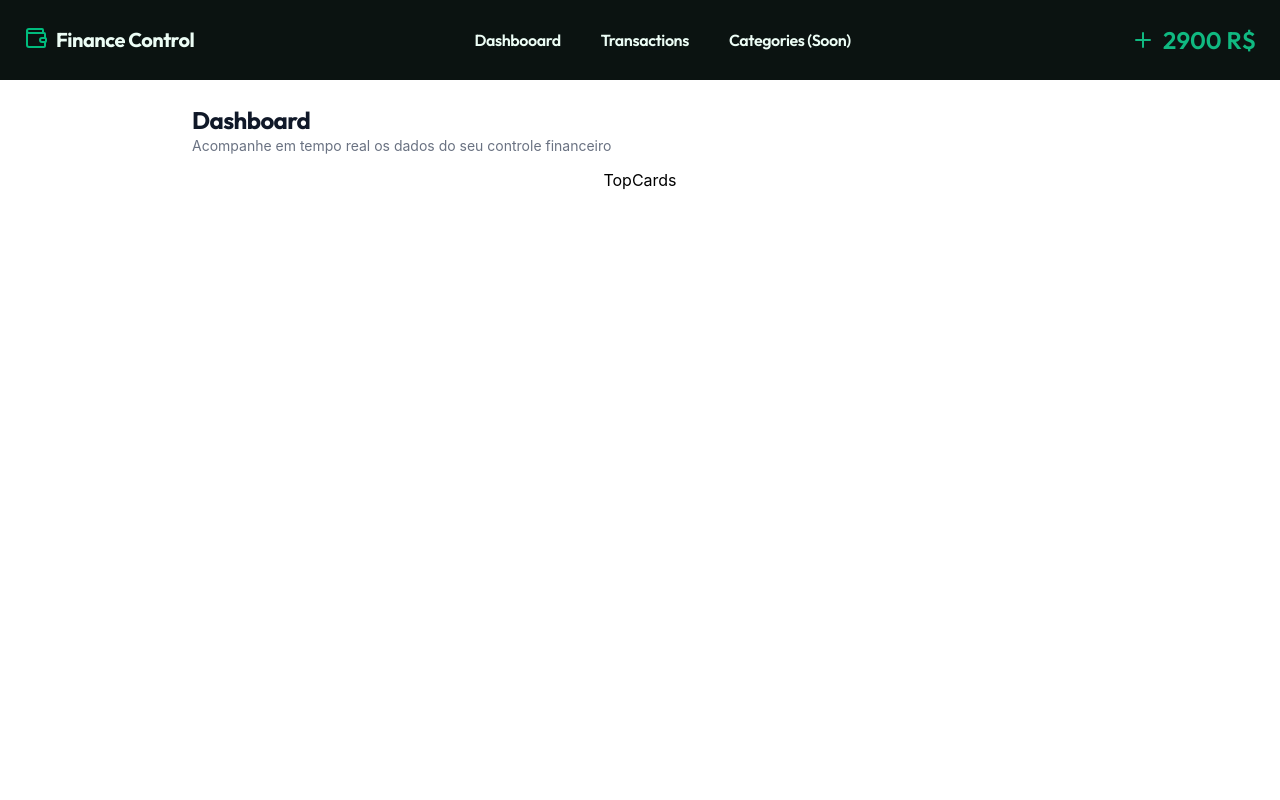
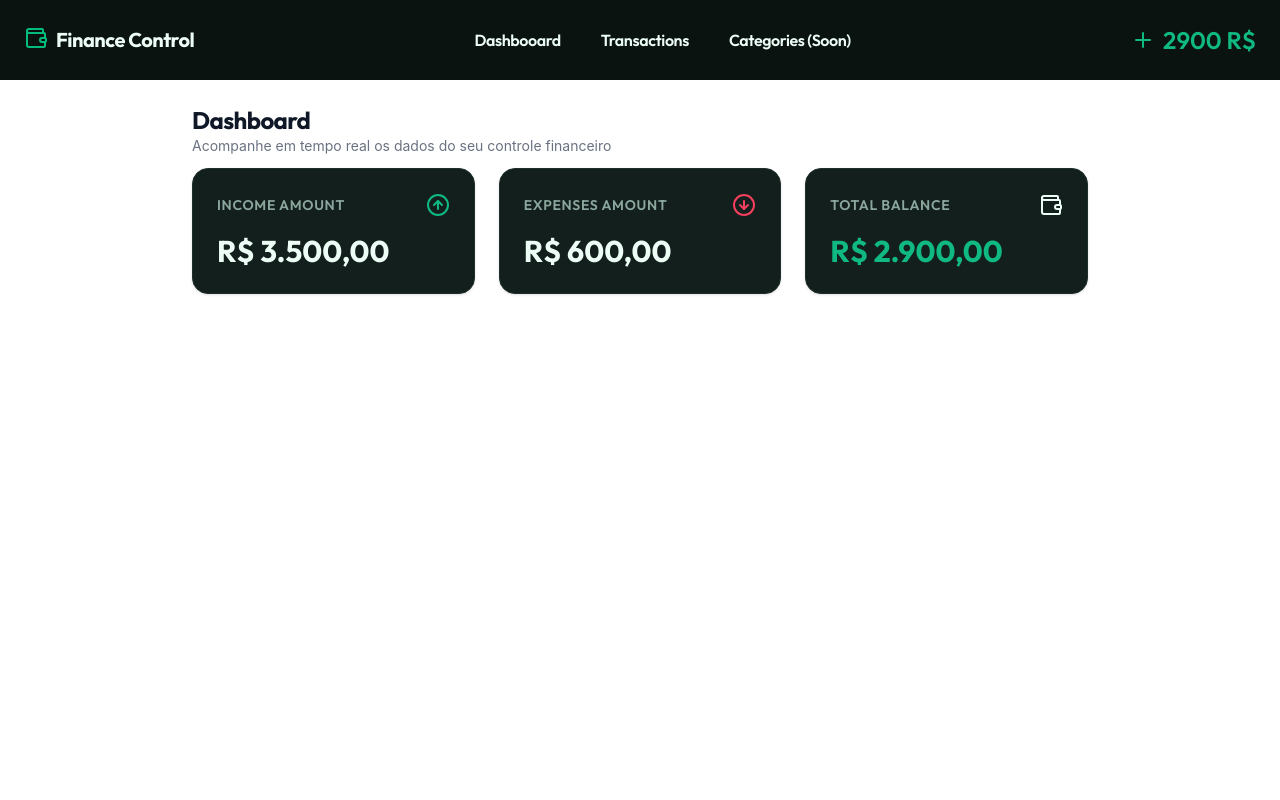
Before and after one commit to daveesin/finance-crud, a React (Vite) app: page /dashboard in a window 1280 px wide. Shown: the top 800 px of the page. Built offline with nearby package versions, Linux system fonts and the light colour scheme.

Commit message:
Style and create the consts to calculate the amounts to TopCards component

```diff
--- a/src/components/dashboard/TopCards.jsx
+++ b/src/components/dashboard/TopCards.jsx
@@ -1,8 +1,75 @@
+import { useOutletContext } from "react-router-dom";
+import { ArrowUpCircle, ArrowDownCircle, Wallet } from "lucide-react";
+
 function TopCards() {
+
+    const { transactions } = useOutletContext();
+
+    const incomeAmount = transactions
+        .filter((t) => t.type === 'income')
+        .reduce((acc, t) => acc + Number(t.amount || 0), 0);
+
+    const expenseAmount = transactions
+        .filter((t) => t.type === 'expense')
+        .reduce((acc, t) => acc + Number(t.amount || 0), 0);
+
+    const totalBalance = incomeAmount - expenseAmount;
+
+    const formatCurrency = (value) => {
+        return new Intl.NumberFormat("pt-BR", {
+            style: "currency",
+            currency: "BRL",
+        }).format(value);
+    };
+
     return(
+        <div className="w-full max-w-4xl grid grid-cols-1 md:grid-cols-3 gap-6">
 
-        <h1>TopCards</h1>
+            <div className="flex flex-col justify-between p-6 rounded-2xl bg-finance-card border border-finance-border shadow-sm">
+                <div className="flex items-center justify-between">
+                    <span className="text-sm font-semibold text-finance-muted uppercase tracking-wider font-['Outfit']">
+                        Income Amount
+                    </span>
+                    <ArrowUpCircle className="w-6 h-6 text-finance-income" />
+                </div>
+                <div className="mt-4">
+                    <span className="text-2xl lg:text-3xl font-bold text-finance-text font-['Outfit']">
+                        {formatCurrency(incomeAmount)}
+                    </span>
+                </div>
+            </div>
 
+            <div className="flex flex-col justify-between p-6 rounded-2xl bg-finance-card border border-finance-border shadow-sm">
+                <div className="flex items-center justify-between">
+                    <span className="text-sm font-semibold text-finance-muted uppercase tracking-wider font-['Outfit']">
+                        Expenses Amount
+                    </span>
+                    <ArrowDownCircle className="w-6 h-6 text-finance-expense" />
+                </div>
+                <div className="mt-4">
+                    <span className="text-2xl lg:text-3xl font-bold text-finance-text font-['Outfit']">
+                        {formatCurrency(expenseAmount)}
+                    </span>
+                </div>
+            </div>
+
+            <div className="flex flex-col justify-between p-6 rounded-2xl bg-finance-card border border-finance-border shadow-sm">
+                <div className="flex items-center justify-between">
+                    <span className="text-sm font-semibold text-finance-muted uppercase tracking-wider font-['Outfit']">
+                        Total Balance
+                    </span>
+                    <Wallet className="w-6 h-6 text-finance-text" />
+                </div>
+                <div className="mt-4">
+                    <span className={`text-2xl lg:text-3xl font-bold font-['Outfit'] ${
+                        totalBalance >= 0 ? "text-finance-income" : "text-finance-expense"
+                    }`}>
+                        {formatCurrency(totalBalance)}
+                    </span>
+                </div>
+            </div>
+
+        </div>
     );
 }
 
```
